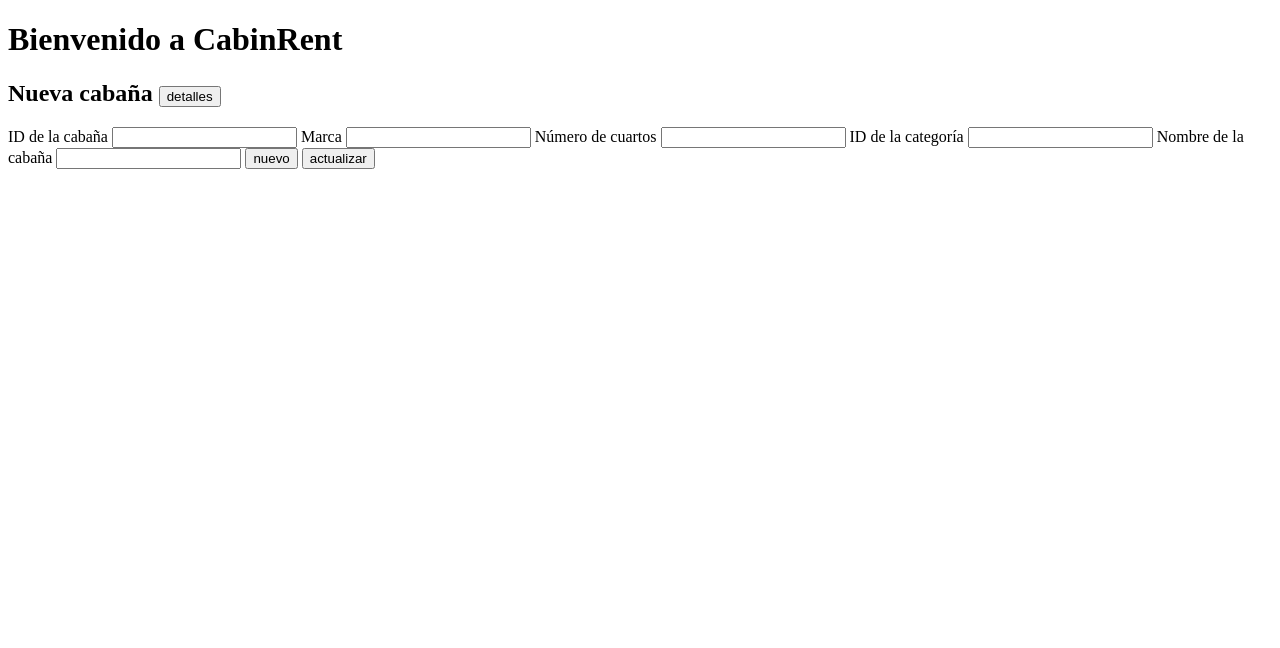
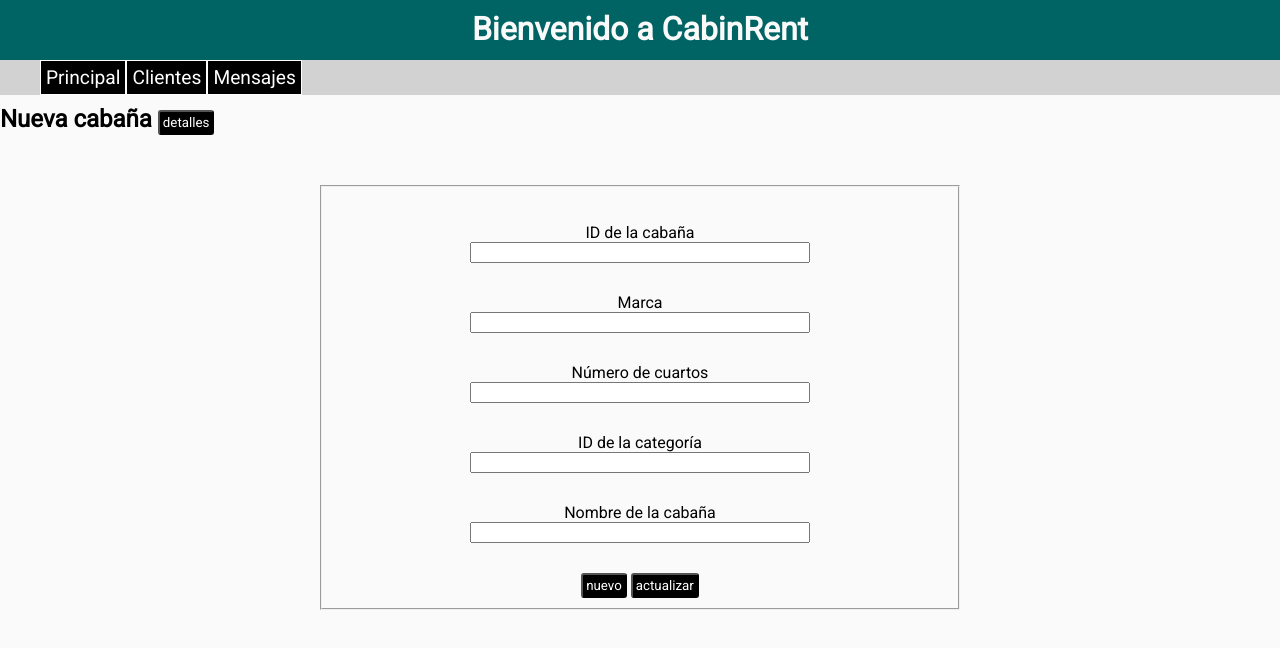
Before and after one commit to CamiloZuleta/MisionTic, a plain HTML site: page view/Nuevos/cabinForm.html in a window 1280 px wide. Drawn offline with nearby package versions, Linux system fonts and the light colour scheme.

Commit message:
Add some styles

```diff
--- a/view/Nuevos/cabinForm.html
+++ b/view/Nuevos/cabinForm.html
@@ -7,6 +7,7 @@
     <meta name="viewport" content="width=device-width, initial-scale=1.0">
     <script src="https://ajax.googleapis.com/ajax/libs/jquery/3.5.1/jquery.min.js"></script>
     <script src="../nuevosJs/cabinForm.js"></script>
+    <link rel="stylesheet" href="../styles.css/style.css">
     <title>Form Cabin</title>
 </head>
 
@@ -14,30 +15,46 @@
     <header>
         <h1>Bienvenido a CabinRent</h1>
     </header>
+    <div id="secondHeader">
+        <ul>
+            <li><a href="./">Principal</a></li>
+            <li><a href="./clientForm.html">Clientes</a></li>
+            <li><a href="./messageForm.html">Mensajes</a></li>
+        </ul>
+    </div>
+
     <h2>Nueva cabaña <button id="cabin_details">detalles</button></h2>
-    <form method="POST">
+    <table id="table_cabin" class="tableGet">
+
+    </table>
+    <form method="POST" class="CrudForms">
+        <fieldset>
+        <div class="formInputs">
             <label for="id_cabin">ID de la cabaña</label>
-        <input type="number" id="id_cabin" name="id_cabin">
-
+            <div><input type="number" id="id_cabin" name="id_cabin"></div>
+        </div>
+        <div class="formInputs">
             <label for="brand">Marca</label>
-        <input type="text" id="brand" name="brand">
-
+            <div><input type="text" id="brand" name="brand"></div>
+        </div>
+        <div class="formInputs">
             <label for="rooms">Número de cuartos</label>
-        <input type="number" id="rooms" name="rooms">
-
+            <div><input type="number" id="rooms" name="rooms"></div>
+        </div>
+        <div class="formInputs">
             <label for="category_id">ID de la categoría</label>
-        <input type="number" id="category_id" name="category_id">
-
+            <div><input type="number" id="category_id" name="category_id"></div>
+        </div>
+        <div class="formInputs">
             <label for="name">Nombre de la cabaña</label>
-        <input type="text" id="name" name="name">
-
+            <div><input type="text" id="name" name="name"></div>
+        </div>
+        <div>
             <button type="submit" name="submit_cabin" id="submit_cabin">nuevo</button>
             <button type="submit" name="update_cabin" id="update_cabin">actualizar</button>
+        </div>
+    </fieldset>
     </form>
-
-    <table id="table_cabin">
-
-    </table>
 </body>
 
 </html>
--- a/view/nuevosJs/clientForm.js
+++ b/view/nuevosJs/clientForm.js
@@ -73,7 +73,7 @@
     });
 }
 
-function getData(url, func) {
+function getData(url) {
     $.ajax({
         url: url,
         type: "GET",
--- a/view/nuevosJs/messageForm.js
+++ b/view/nuevosJs/messageForm.js
@@ -73,7 +73,7 @@
     tableMessage.innerHTML = `
             <tr class = "rowTable">
                 <th>Message</th>
-                <th></th>
+
             </tr>`;
     for (i = 0; i < dataMessage.length; i++) {
         tableMessage.innerHTML += `
--- /dev/null
+++ b/view/styles.css/style.css
@@ -0,0 +1,105 @@
+@import url('https://fonts.googleapis.com/css2?family=Roboto:wght@100;400&display=swap');
+
+*{
+    margin:0;
+    font-family: 'Roboto', sans-serif;
+}
+body{
+    background-color:rgb(250, 250, 250);
+}
+
+ul{
+    display: flex;
+    flex-direction: wrap;
+    justify-content:flex-start;
+    align-items:center;
+    list-style-type: none;
+}
+a{
+    text-decoration:none;
+    color: #FFFF;
+    font-size: 1.2em;
+}
+li{
+    padding: 5px;
+    background-color:black;
+    border:1px solid white;
+}
+
+#secondHeader{
+    background-color:rgba(200,200,200,0.8);
+    margin-bottom: 10px;
+}
+.cabinImg{
+    width:400px;
+    margin:10px 50px;
+}
+.sections{
+    display: flex;
+    flex-direction:row;
+}
+.textCabin{
+    margin:10px;
+}
+header{
+    background-color:rgb(0, 100, 100);
+    height: 60px;
+    display: flex;
+    text-align: center;
+    justify-content:center;
+}
+h1{
+    color: rgb(250, 250, 250);
+    padding-top: 10px;
+}
+
+.CrudForms{
+    display: flex;
+    flex-direction:column;
+    justify-content: center;
+    text-align: center;
+    margin: 20px 25% 50px;
+
+}
+
+
+.CrudForms input{
+    width:60%;
+}
+.formInputs{
+    display: flex;
+    flex-direction: column;
+    justify-content:flex-end;
+    text-align: center;
+    margin:30px;
+}
+
+.buttonsDiv{
+    padding-bottom: 25px;
+}
+.textCabin{
+    font-size: 1.5em;;
+}
+button{
+    padding:3px;
+    border-radius:3px;
+    background-color: black;
+    color: white;
+}
+
+.tableGet{
+    margin: 25px auto;
+    border-collapse: collapse;
+    border:1px solid rgb(0, 100, 100);
+    padding: 5px;
+    width: 50%;
+}
+.rowTable{
+    border-collapse: collapse;
+    border: solid 1px black;
+    padding: 2px 10px;
+}
+td{
+    padding: 2px 10px;
+    text-align: center;
+}
```
Also changed, not shown: view/Nuevos/clientForm.html (+36 -16 lines), view/Nuevos/index.html (+33 -0 lines), view/Nuevos/messageForm.html (+28 -9 lines), 1 other file. Lines whose indentation alone changed are shown as unchanged.
